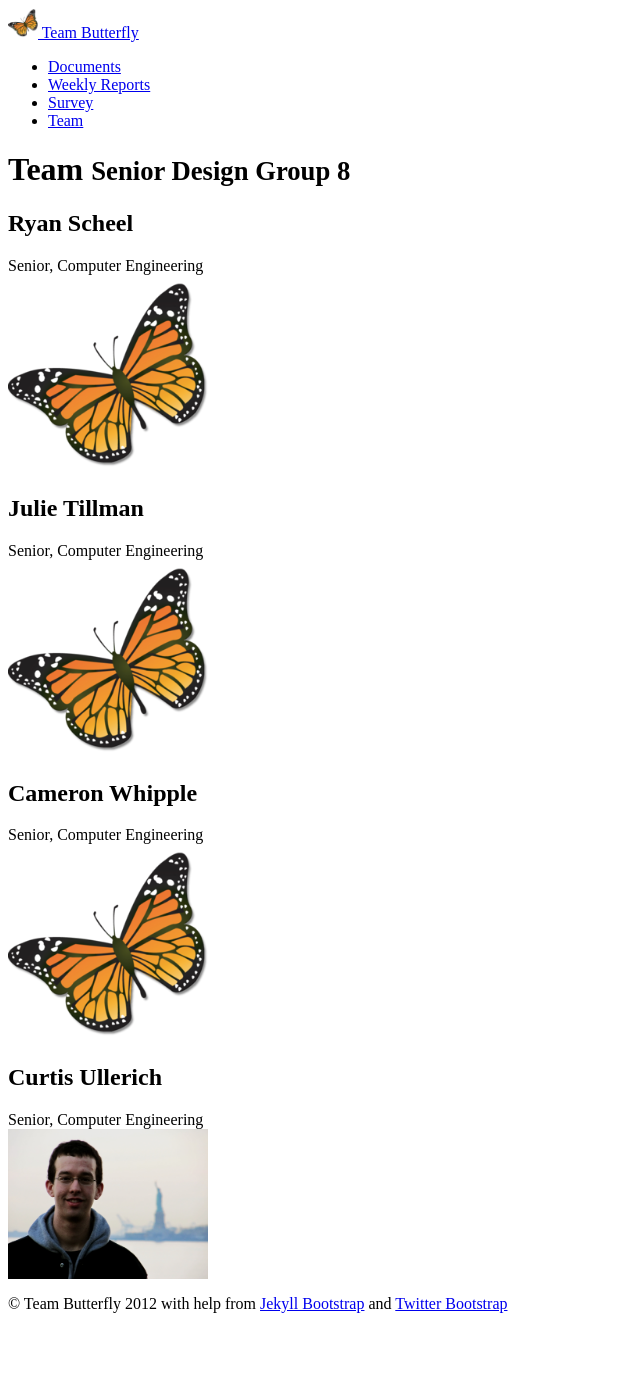
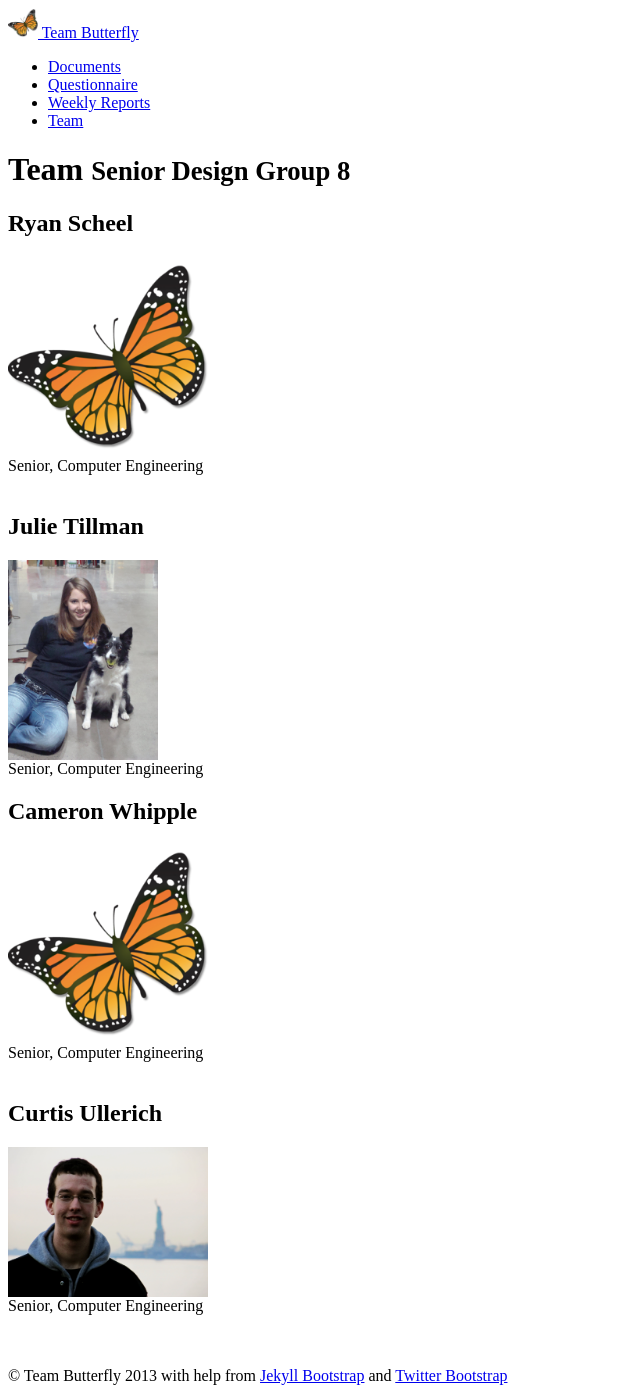
Before and after one commit to curtisullerich/senior-design-website, a Jekyll site: the page built from team.md, in a window 1280 px wide. Shown: the whole page, without its empty margins (0-640 px from the left). Built offline with Jekyll 4.4.1, drawn with Linux system fonts in a browser that asks for light colours; before the commit the page ends 1335 px from its top, so only the background shows below that.

Commit message:
updated survey and profile pages

```diff
--- a/_includes/themes/twitter/default.html
+++ b/_includes/themes/twitter/default.html
@@ -80,7 +80,9 @@
     </div><!--container-->
    </div> <!--wrap-->
       <div id="footer" class="container">
-        <p>&copy; {{ site.author.name }} 2012
+        <br/>
+        <br/>
+        <p>&copy; {{ site.author.name }} 2013
           with help from <a href="http://jekyllbootstrap.com" target="_blank" title="The Definitive Jekyll Blogging Framework">Jekyll Bootstrap</a>
           and <a href="http://twitter.github.com/bootstrap/" target="_blank">Twitter Bootstrap</a>
         </p>
--- a/survey.md
+++ b/questionnaire.md
@@ -1,6 +1,6 @@
 ---
 layout: page
-title: Survey
+title: Questionnaire
 group: navigation
 ---
 {% include JB/setup %}
--- a/team.md
+++ b/team.md
@@ -19,21 +19,22 @@ group: navigation
 <div class="row">
   <div class="span6">
     <h2>Ryan Scheel</h2>
+      <img src="img/monarch.png"/>
       Senior, Computer Engineering
-      <img src="img/monarch.png"/>
+      <br/><br/>
     <h2>Julie Tillman</h2>
+      <img src="img/julie.jpg"/>
       Senior, Computer Engineering
-      <img src="img/monarch.png"/>
   </div>
   <div class="span6">
     <h2>Cameron Whipple</h2>
+      <img src="img/monarch.png"/>
       Senior, Computer Engineering
-      <img src="img/monarch.png"/>
-
+      <br/><br/>
     <h2>Curtis Ullerich</h2>
-      Senior, Computer Engineering
       <div style="display:block min-height:200px; min-width:200px;">
         <img src="img/curtis.jpg"/>
       </div>
+      Senior, Computer Engineering
   </div>
 </div>
```
Also changed, not shown: img/julie.jpg (added).
